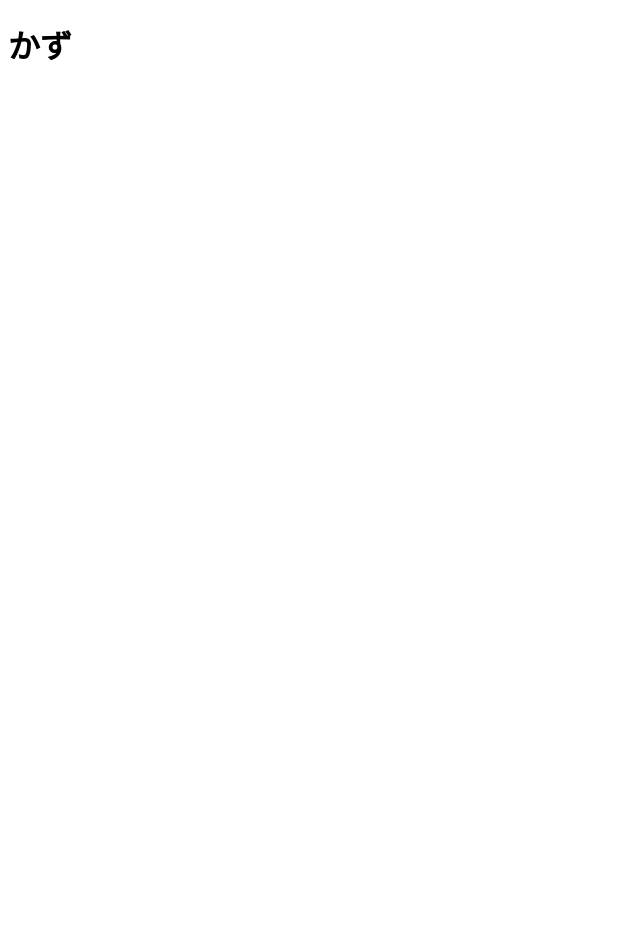
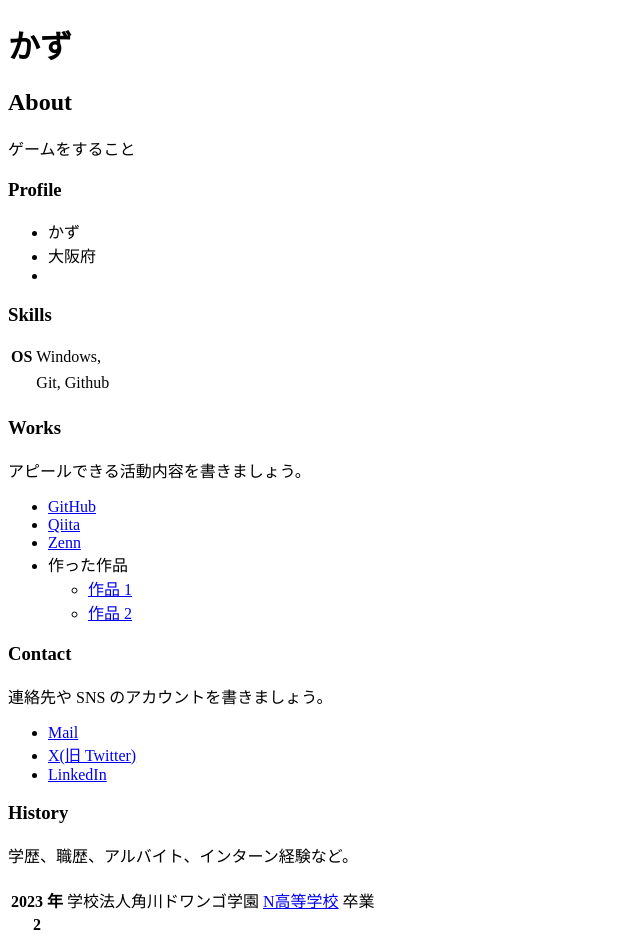
Before and after one commit to kazu259/kazu.github.io, a plain HTML site: page index.html in a window 1280 px wide. Shown: the whole page, without its empty margins (0-640 px from the left). Before the commit the page ends 800 px from the top, so only its background shows below. Drawn offline with Linux system fonts and the light colour scheme.

Commit message:
Update index.html

```diff
--- a/index.html
+++ b/index.html
@@ -9,3 +9,74 @@
        <h1>かず</h1>
      </body>
 </html>
+
+    <h2>About</h2>
+    <p>
+     ゲームをすること
+    </p>
+
+    <h3>Profile</h3>
+    <ul>
+      <li>かず</li>
+      <li>大阪府</li>
+      <li></li>
+    </ul>
+
+    <h3>Skills</h3>
+    <table>
+      <tr>
+        <th>OS</th>
+        <td>Windows,</td>
+      </tr>
+      <tr>
+        <th></th>
+        <td></td>
+      </tr>
+      <tr>
+        <th></th>
+        <td>Git, Github</td>
+      </tr>
+      <tr>
+        <th></th>
+        <td></td>
+      </tr>
+    </table>
+
+    <h3>Works</h3>
+    <p>アピールできる活動内容を書きましょう。</p>
+    <ul>
+      <li><a href="https://github.com/">GitHub</a></li>
+      <li><a href="https://qiita.com/">Qiita</a></li>
+      <li><a href="https://zenn.dev/">Zenn</a></li>
+      <li>
+        作った作品
+        <ul>
+          <li><a href="https://example.com/">作品 1</a></li>
+          <li><a href="https://example.com/">作品 2</a></li>
+        </ul>
+      </li>
+    </ul>
+
+    <h3>Contact</h3>
+    <p>連絡先や SNS のアカウントを書きましょう。</p>
+    <ul>
+      <li><a href="mailto:name@example.com">Mail</a></li>
+      <li><a href="https://twitter.com/n_yobikou">X(旧 Twitter)</a></li>
+      <li><a href="https://www.linkedin.com/">LinkedIn</a></li>
+    </ul>
+
+    <h3>History</h3>
+    <p>学歴、職歴、アルバイト、インターン経験など。</p>
+    <table>
+      <tr>
+
+      </tr>
+      <tr>
+        <th>2023 年</th>
+        <td>学校法人角川ドワンゴ学園 <a href="https://nnn.ed.jp/">N高等学校</a> 卒業</td>
+      </tr>
+      <tr>
+        <th>2</th>
+        <td></td>
+      </tr>
+    </table>
```
